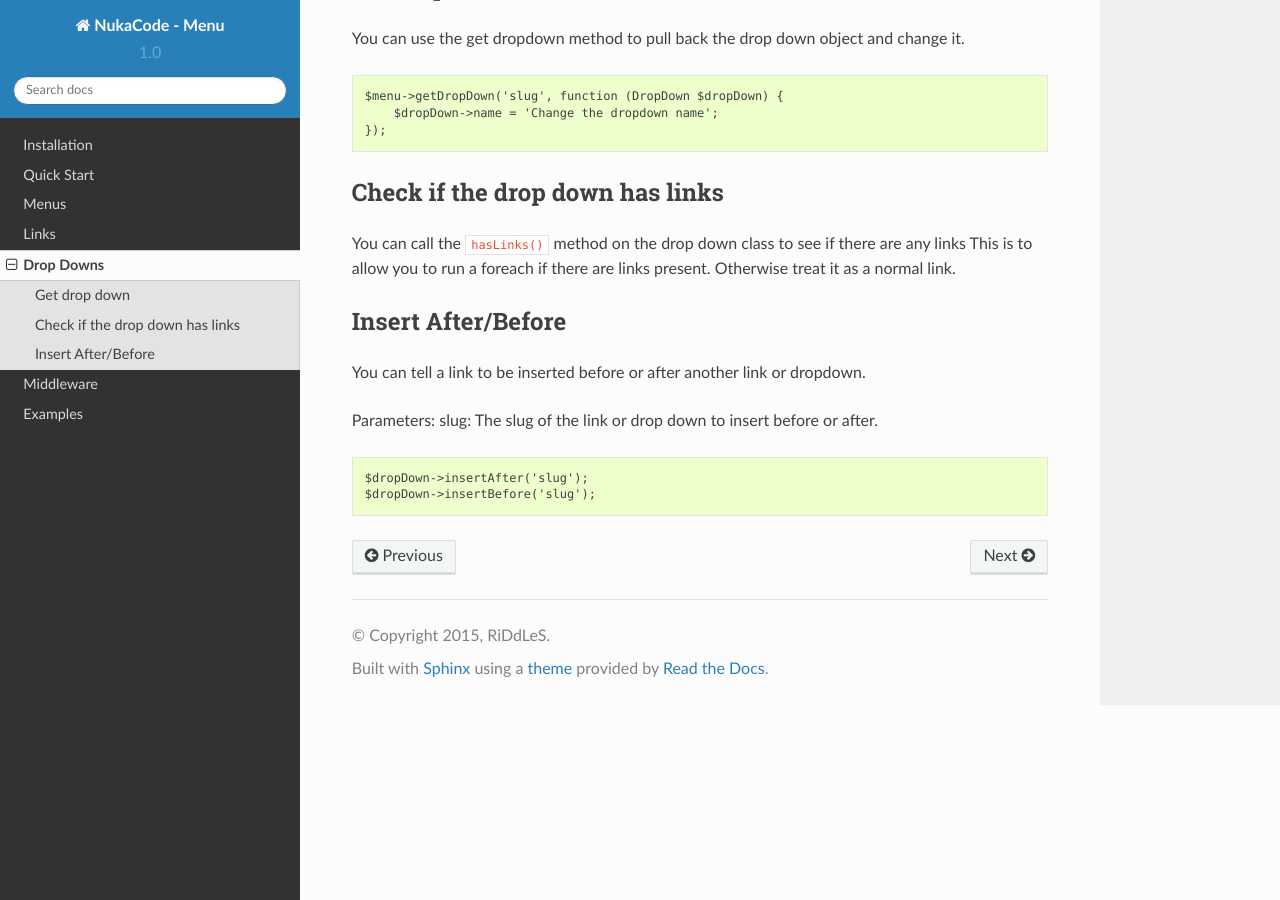
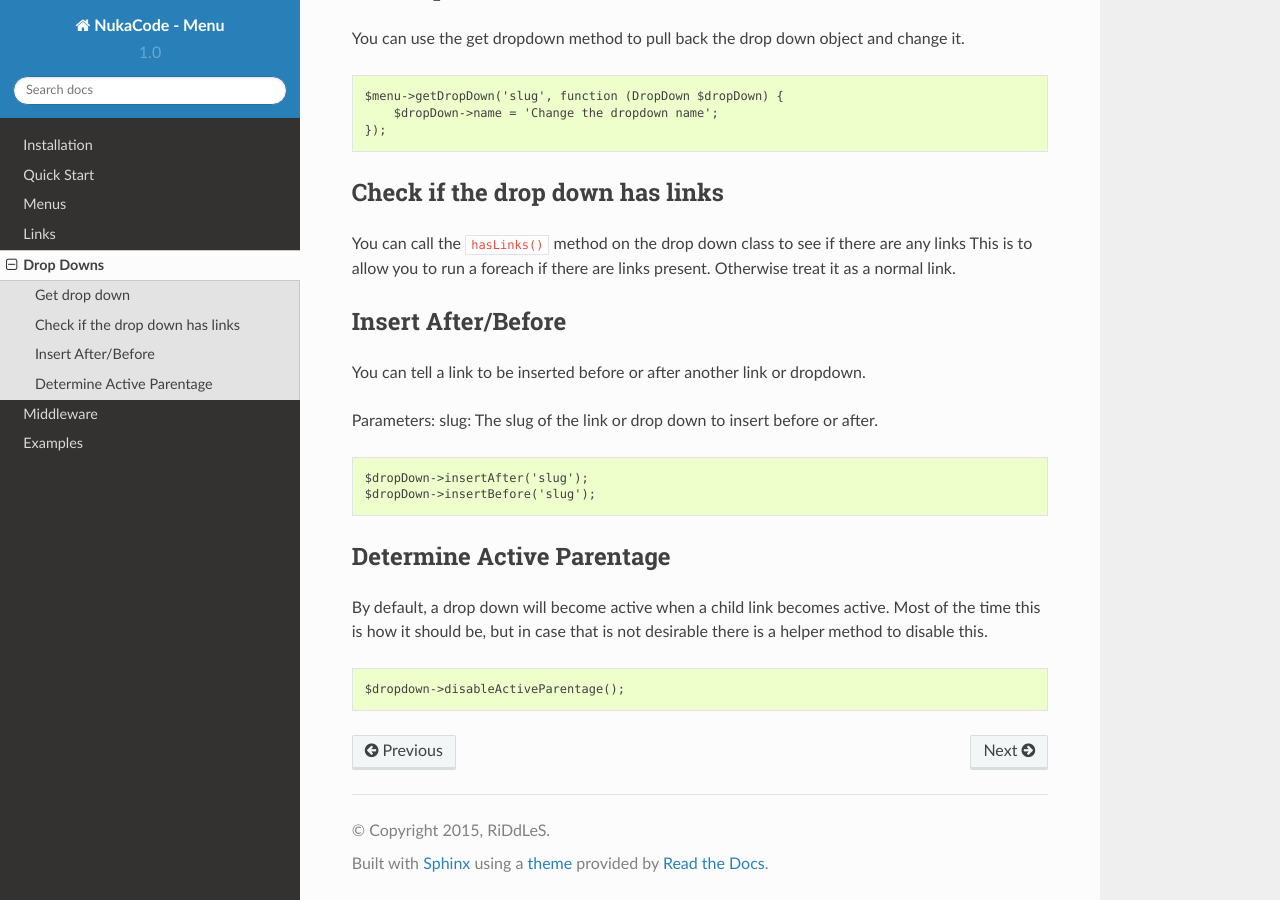
Before and after one commit to JumpGateio/Menu, a Sphinx documentation site: the page built from docs/source/dropDown.rst, in a window 1280 px wide and 900 px high, scrolled down 798 px. Built offline with Sphinx 7.4.7 and the Read the Docs theme 2.0.0, drawn with Linux system fonts in a browser that asks for light colours.

Commit message:
Update dropDown.rst

```diff
--- a/docs/source/dropDown.rst
+++ b/docs/source/dropDown.rst
@@ -57,3 +57,11 @@ slug: The slug of the link or drop down to insert before or after.
 
     $dropDown->insertAfter('slug');
     $dropDown->insertBefore('slug');
+
+Determine Active Parentage
+--------------------------
+By default, a drop down will become active when a child link becomes active.  Most of the time this is how it should be, but in case that is not desirable there is a helper method to disable this.
+
+.. code::
+
+    $dropdown->disableActiveParentage();
```
